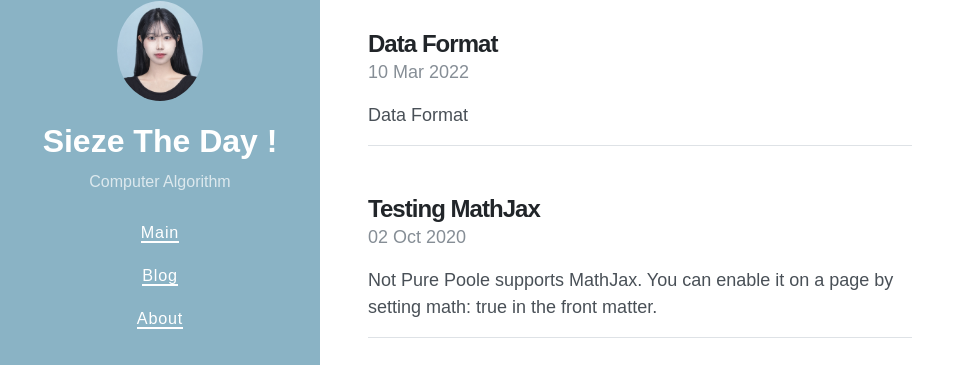
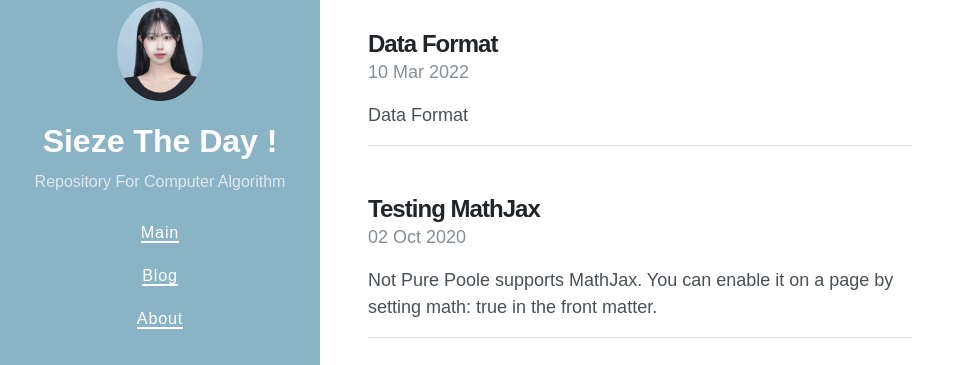
Before and after one commit to hyunnna/algorithm, a Jekyll site: the page built from index.html, in a window 1280 px wide. Shown: the part 242-607 px from the top of the page, without its empty margins (0-975 px from the left). Built offline with Jekyll 4.4.1, drawn with Linux system fonts in a browser that asks for light colours; nearby versions of some CDN libraries; the list of posts is cut into pages by our own code.

Commit message:
Update _config.yml

```diff
--- a/_config.yml
+++ b/_config.yml
@@ -1,7 +1,7 @@
 # Setup
 title: Sieze The Day !
-description:  Computer Algorithm
-url: https://hyunnna.github.io
+description:  Repository For Computer Algorithm
+url: https://hyunnna.github.io/hyunnna.github.io-se
 avatar: /me.jpg
 paginate: 5
 permalink: pretty
```
